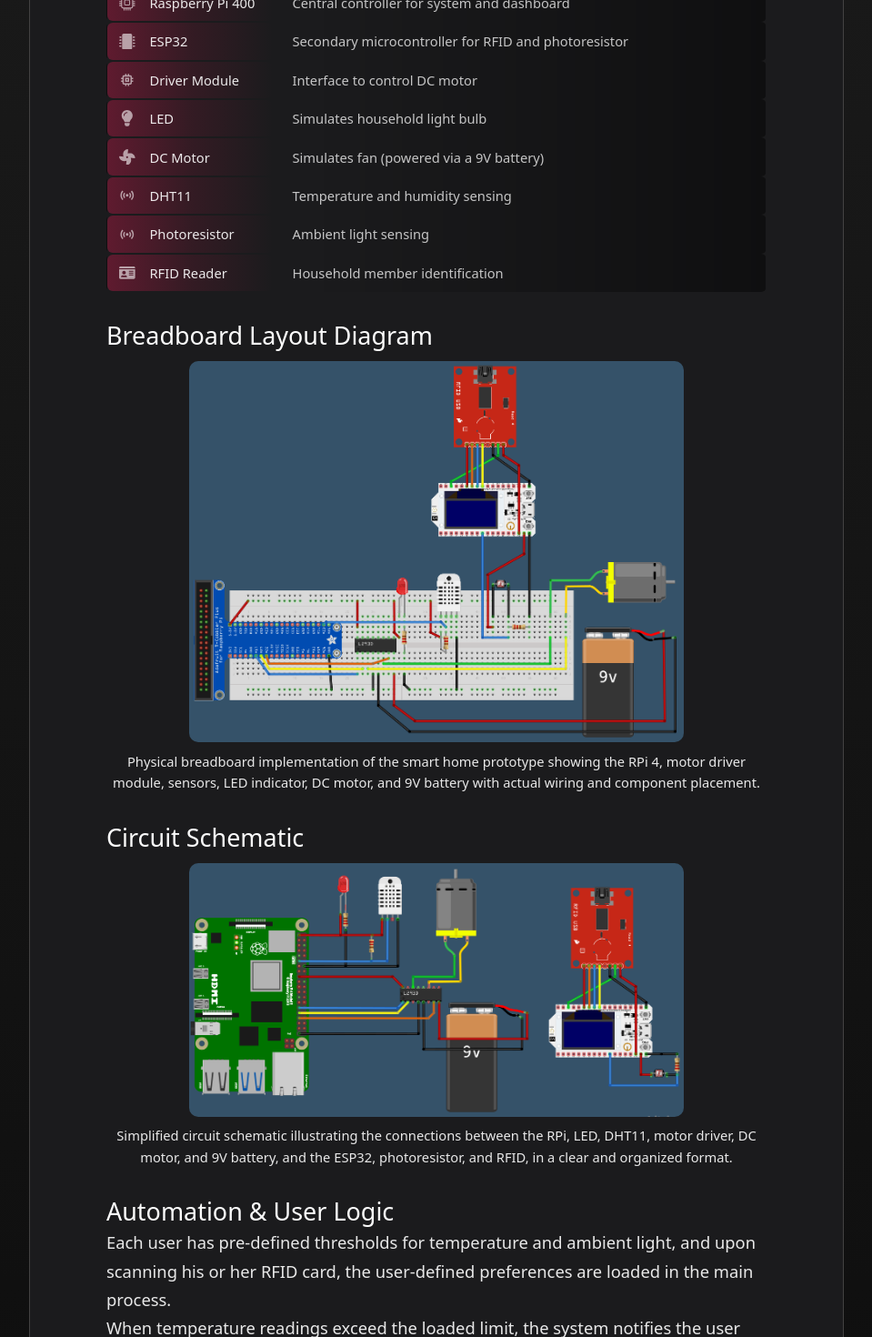
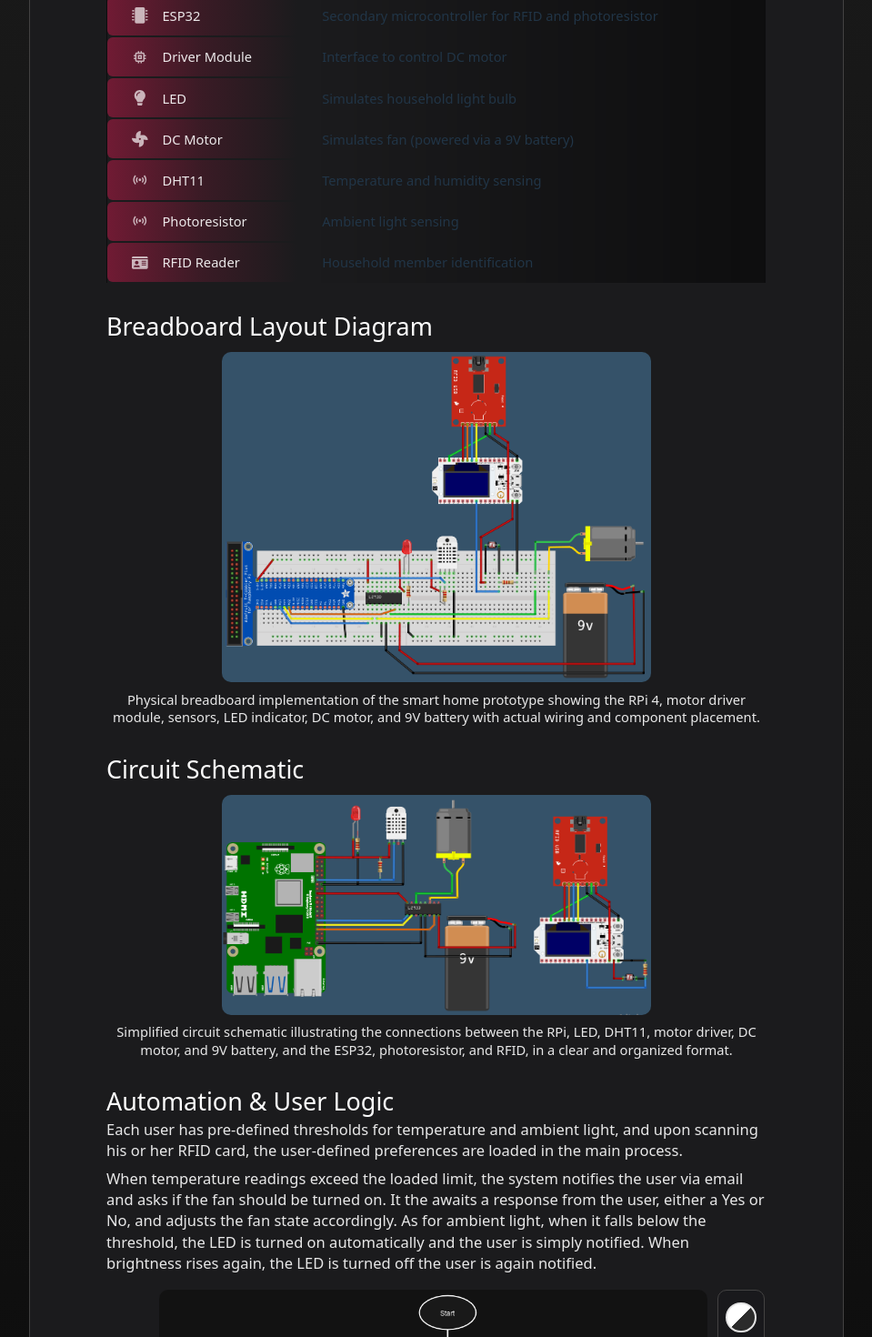
Before and after one commit to hedi3489/my-portfolio, a React (Vite) app: page /projects/iot-home-simulation in a window 1280 px wide. Shown: the part 500-1970 px from the top of the page at 91% size, without its empty margins (160-1119 px from the left). Built offline with nearby package versions, Linux system fonts and the light colour scheme.

Commit message:
back to business baby

```diff
--- a/src/components/Cards.jsx
+++ b/src/components/Cards.jsx
@@ -28,7 +28,7 @@ function ContactCard() {
       <div className="full-height card">
         <h3><b>Let's start working together!</b></h3><br />
         <h4 style={headingStyle('#6d6d6d', true, '3px')}>Contact Details</h4>
-        <p><i>belhassinehedi308@gmail.com</i></p>
+        <p style={{fontSize:"1.1em"}}><i>belhassinehedi308@gmail.com</i></p>
         <p><i>Canada</i></p>
         <br />
         <h4 style={headingStyle('#6d6d6d', false, '3px')}>Socials</h4>
@@ -116,7 +116,7 @@ function ThemeCard() {
 
   return (
     <div className="flex flex-center full-height card theme-card">
-      <div className="full-width theme-colors">
+      <div className="full-width flex flex-center theme-colors">
         {colors.map((color, i) => (
           <button
             key={i}
--- a/src/components/IoTProject.jsx
+++ b/src/components/IoTProject.jsx
@@ -106,8 +106,7 @@ function IoTProjectPage() {
             title="Automation & User Logic"
             paragraphs={[
               "Each user has pre-defined thresholds for temperature and ambient light, and upon scanning his or her RFID card, the user-defined preferences are loaded in the main process.",
-              "When temperature readings exceed the loaded limit, the system notifies the user via email and asks if the fan should be turned on. It the awaits a response from the user, either a Yes or No, and adjusts the fan state accordingly.",
-              "As for ambient light, when it falls below the threshold, the LED is turned on automatically and the user is simply notified. When brightness rises again, the LED is turned off the user is again notified.",
+              "When temperature readings exceed the loaded limit, the system notifies the user via email and asks if the fan should be turned on. It the awaits a response from the user, either a Yes or No, and adjusts the fan state accordingly. As for ambient light, when it falls below the threshold, the LED is turned on automatically and the user is simply notified. When brightness rises again, the LED is turned off the user is again notified.",
             ]}
             className="text-section in-section-gap"
           />
@@ -128,6 +127,7 @@ function IoTProjectPage() {
                     caption: 'Flowchart illustrating the algorithm and the communication between Raspberry Pi and ESP32, dotted lines representing wireless communication.'
                   }
                 ]}
+                customWidth="83%"
               />
             }
           />
--- a/src/components/ProjectPageComponents.jsx
+++ b/src/components/ProjectPageComponents.jsx
@@ -26,12 +26,12 @@ function TextSection({ title, paragraphs = [], children }) {
 
 function SoftList({ items }) {
     return (
-        <dl className="soft-list">
+        <dl className="full-width">
             {items.map((item, index) => {
                 const Icon = item.icon
                 return (
                     <div key={index} className="soft-list-row" style={{ '--accent': '#c51a4a' }}>
-                        <dt>
+                        <dt className="flex flex-center">
                             {Icon && <Icon className="soft-list-icon" />}
                             {item.term}
                         </dt>
@@ -50,13 +50,15 @@ function CaptionedImage({ image = '', alt = '', caption = '' }) {
     </div>
 }
 
-function CaptionedImages({ imageList }) {
+function CaptionedImages({ imageList, customWidth = null }) {
     const [index, setIndex] = useState(0);
     let image = imageList[index % imageList.length];
 
     return <div className="flex flex-col flex-center captioned-image">
         <div className="gap flex flex-start justify-center">
-            <img src={image.src} alt={image.alt} className="image" />
+            {customWidth ? <img src={image.src} alt={image.alt} className="image"
+                style={{ maxWidth: customWidth }} /> :
+                <img src={image.src} alt={image.alt} className="image" />}
             <ThemeButtons
                 colors={[
                     { primary: "white", secondary: "#2b2b2b" },
--- a/src/styles/Cards.css
+++ b/src/styles/Cards.css
@@ -82,17 +82,9 @@
 }
 
 .theme-colors {
-  display: flex;
-  align-items: center;
   gap: 0.5rem;
-
-  flex-wrap: nowrap;
-  overflow-x: auto;
   overflow-y: hidden;
-
   justify-content: center;
-
-  overscroll-behavior-x: contain;
   scrollbar-width: none;
 }
 
@@ -104,13 +96,11 @@
 
 .theme-dot {
   flex: 0 0 auto;
-  width: clamp(24px, 4vw, 34px);
+  width: 3.2em;
   aspect-ratio: 1 / 1;
   border-radius: 50%;
-  padding: 0;
   border: 2px solid transparent;
   cursor: pointer;
-  scroll-snap-align: center;
 }
 
 .theme-dot:hover {
--- a/src/styles/Containers.css
+++ b/src/styles/Containers.css
@@ -64,7 +64,7 @@
 }
 
 .image {
-  max-width: 75%;
+  max-width: 65%;
   height: auto;
   border-radius: var(--radius);
   margin: 0.7rem;
--- a/src/styles/Typography.css
+++ b/src/styles/Typography.css
@@ -1,7 +1,15 @@
 /* ---------------------------
    DEFAULT
 ---------------------------- */
-h1, h2, h3, h4, h5, p, ul { margin: 0; }
+h1,
+h2,
+h3,
+h4,
+h5,
+p,
+ul {
+  margin: 0;
+}
 
 /* ---------------------------
    HOME PAGE TYPOGRAPHY
@@ -43,13 +51,14 @@ h1, h2, h3, h4, h5, p, ul { margin: 0; }
 }
 
 /* BIO CARD TYPO */
-.bio-text > p {
+.bio-text>p {
   margin: 5px 0px;
   padding: 3px 0px;
   font-size: 1.2em;
   gap: 1rem;
 }
-.bio-text > p > b {
+
+.bio-text>p>b {
   font-weight: 600;
   color: var(--border-card-secondary);
 }
@@ -60,13 +69,13 @@ h1, h2, h3, h4, h5, p, ul { margin: 0; }
   font-weight: 600;
 }
 
-.about-card > p {
+.about-card>p {
   padding: 5px 0px;
   font-weight: 200;
   line-height: 1.6;
 }
 
-.about-card > ul {
+.about-card>ul {
   padding-left: 15px;
   margin-bottom: 20px;
   font-size: 1.15em;
@@ -97,15 +106,16 @@ h1, h2, h3, h4, h5, p, ul { margin: 0; }
   line-height: 1.35;
   font-weight: 400;
   color: rgba(255, 255, 255, 0.82);
-  margin: 1.1em 0 0.5em 0 ;
+  margin: 1.1em 0 0.5em 0;
 }
 
 .project-page-container .prose p,
 .project-page-container .prose li {
-  font-size: 1.5em;
-  line-height: 1.7;
-  font-weight: 300;
+  font-size: 1.35em;
+  line-height: 1.4;
+  font-weight: 200;
   color: rgba(255, 255, 255, 0.9);
+  margin-bottom: 0.5em;
 }
 
 .project-page-container .prose h4 {
@@ -117,7 +127,7 @@ h1, h2, h3, h4, h5, p, ul { margin: 0; }
 
 .project-page-container .prose h5 {
   font-size: 1.2em;
-  line-height: 1.6;
+  line-height: 1.3;
   font-weight: 250;
   color: rgba(255, 255, 255, 0.9);
 }
@@ -150,59 +160,47 @@ h1, h2, h3, h4, h5, p, ul { margin: 0; }
 /* ---------------------------
    SOFT LIST TYPOGRAPHY
 ---------------------------- */
-.soft-list {
-  width: 100%;
-}
-
 .soft-list-row {
-  position: relative;
+  /* position: relative; */
   display: grid;
   grid-template-columns: 26ch 2fr;
   column-gap: 1rem;
   align-items: center;
 
   border: 1px solid transparent;
-  background: linear-gradient(
-    to left,
-    rgba(0, 0, 0, 0.438),
-    transparent 70%
-  );
+  background: linear-gradient(to left,
+      rgba(0, 0, 0, 0.500),
+      transparent 70%);
 
-  border-radius: 6px;
+  /* border-radius: 6px; */
 }
+
 .soft-list-row dt {
   position: relative;
   height: 100%;
-  padding: 0.5rem 0.3rem;
+  padding: 0.6rem 1.3rem;
   border-radius: 6px;
-  background: linear-gradient(
-    to right,
-    rgba(197, 26, 74, 0.4),
-    rgba(197, 26, 74, 0.15),
-    transparent
-  );
+  background:
+    linear-gradient(to right,
+      rgba(197, 26, 74, 0.5),
+      rgba(197, 26, 74, 0.18),
+      transparent);
+  width: 115%;
 }
 
-.soft-list dt, dd, .soft-list-icon{
+dt,
+dd,
+.soft-list-icon {
   font-size: clamp(0.9em, 1.2em, 1.3em);
 }
 
-.soft-list dt {
-  display: flex;
-  align-items: center;
+dt {
   gap: 0.5rem;
-
   font-weight: 400;
   color: rgba(255, 255, 255, 0.9);
 }
 
 .soft-list-icon {
-  opacity: 0.65;
+  opacity: 0.75;
   margin: 0.25em 0.5em;
 }
-
-.soft-list dd {
-  margin: 0.3em 0.5em;
-  color: rgba(255, 255, 255, 0.75);
-  line-height: 1.5;
-}
```
